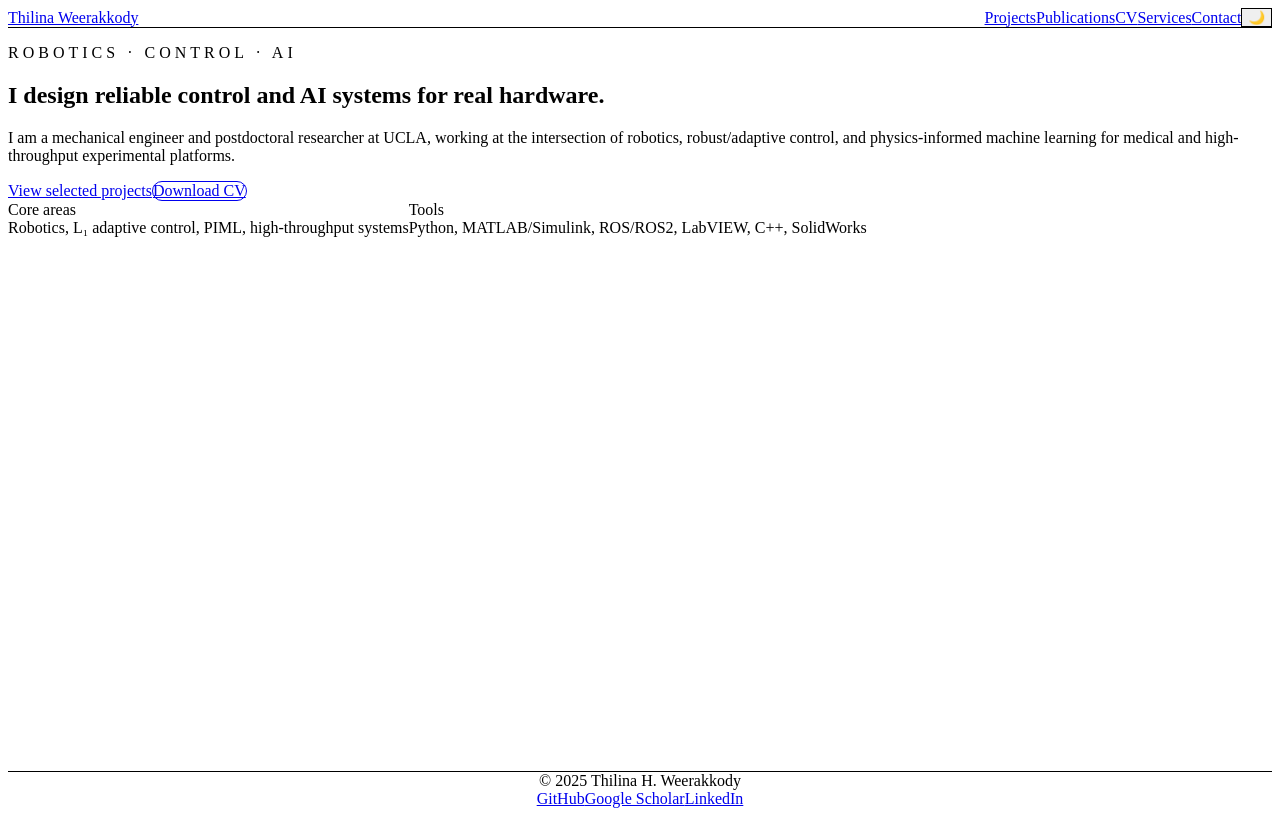
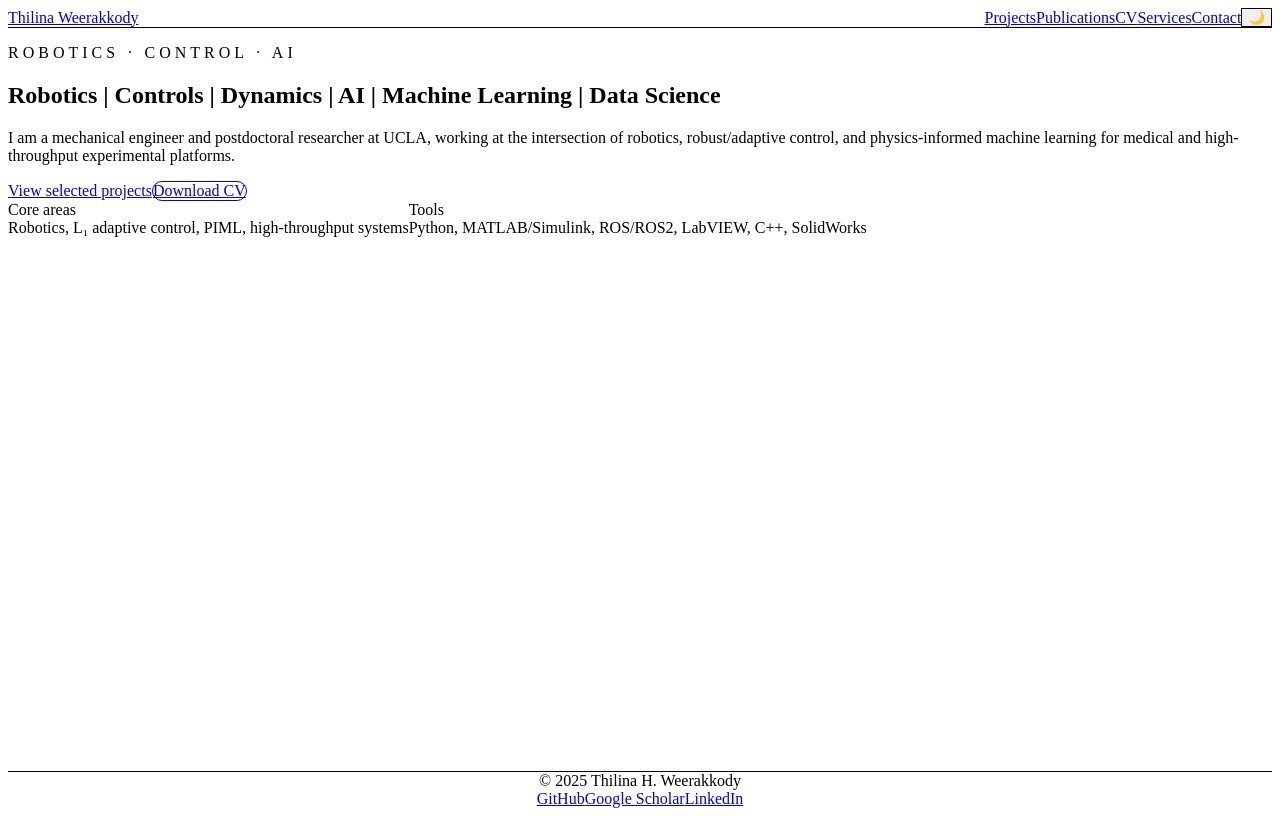
Before and after one commit to thilinahwe/thilinahwe.github.io, a React (Vite) app: page /#/ in a window 1280 px wide. Built offline with nearby package versions, Linux system fonts and the light colour scheme.

Commit message:
Update hero headline

```diff
--- a/src/pages/About.tsx
+++ b/src/pages/About.tsx
@@ -7,9 +7,8 @@ export default function About() {
             Robotics · Control · AI
           </p>
           <h1 className="text-3xl sm:text-5xl md:text-6xl font-semibold tracking-tight mb-4">
-            I design reliable control and AI systems{" "}
+            Robotics | Controls | Dynamics | AI | Machine Learning | Data Science{" "}
             <span className="text-sky-400">
-              for real hardware.
             </span>
           </h1>
           <p className="text-sm sm:text-base md:text-lg text-slate-300 mb-8 max-w-2xl">
```
